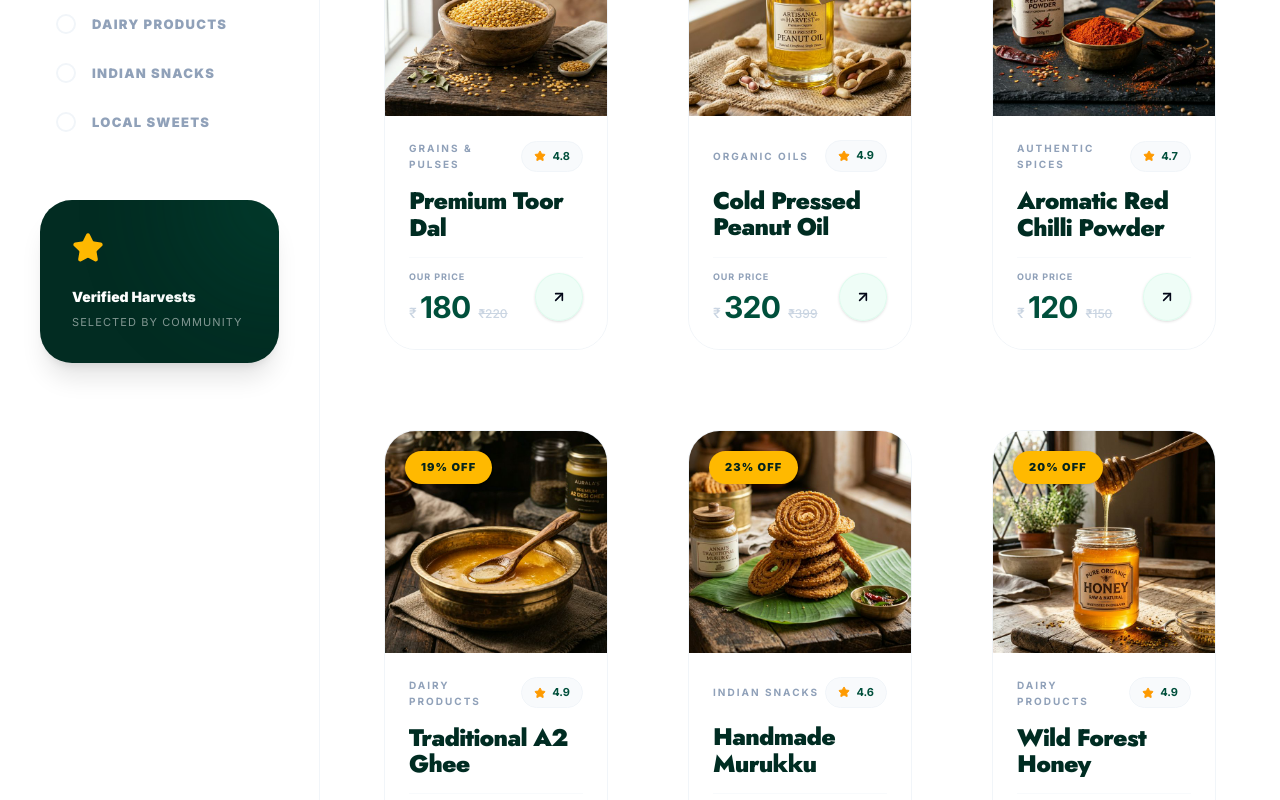
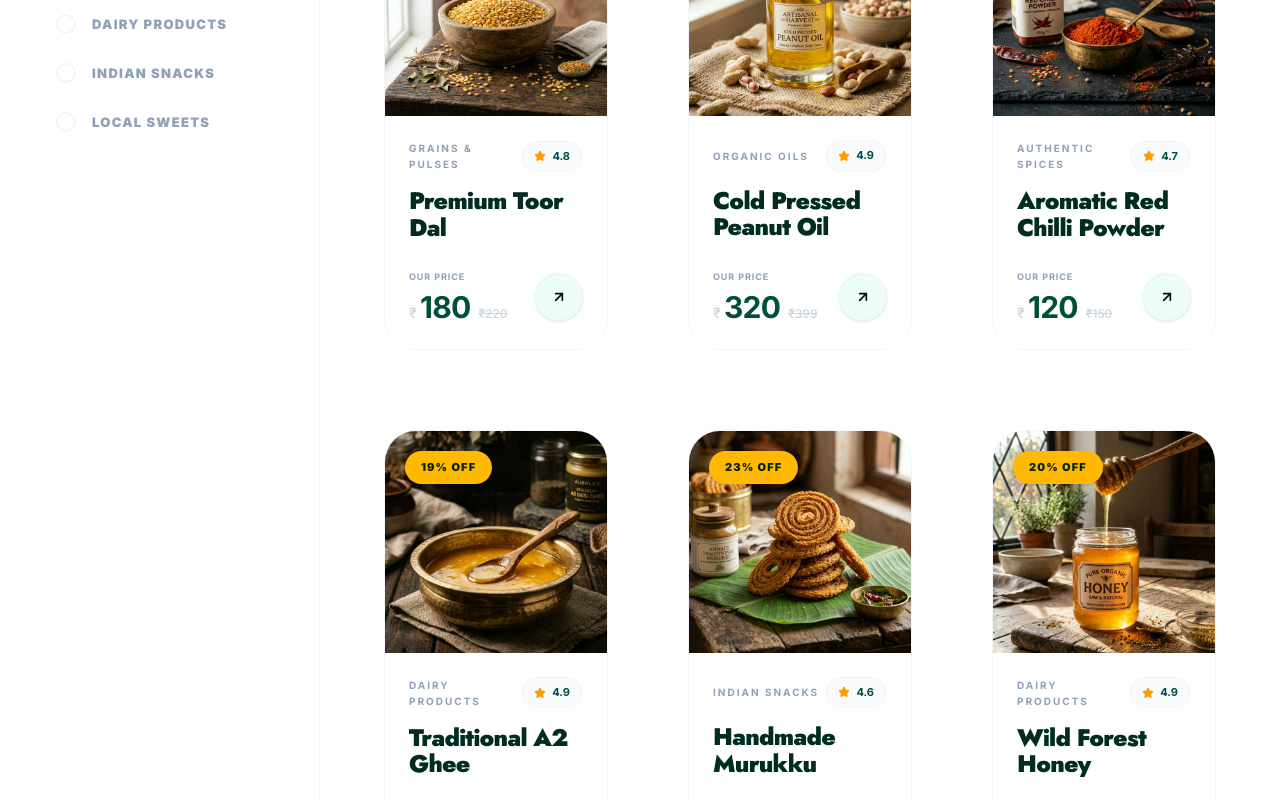
Before and after one commit to balamernstackdev/Namma-ooru-foods, a Next.js app: page /best-selling in a window 1280 px wide. Shown: the part 840-1640 px from the top of the page. Built offline with nearby package versions, Linux system fonts and the light colour scheme.

Commit message:
latest code 1

```diff
--- a/src/app/best-selling/page.tsx
+++ b/src/app/best-selling/page.tsx
@@ -111,13 +111,7 @@ export default function BestSellingPage() {
                         </div>
                      </div>
 
-                     {/* Hall of Fame Card */}
-                     <div className="mt-4 p-8 rounded-[2rem] bg-[#022c22] text-white relative overflow-hidden group shadow-xl">
-                        <div className="absolute top-0 right-0 h-40 w-40 bg-emerald-800 rounded-full blur-3xl opacity-40 -mr-20 -mt-20 group-hover:scale-150 transition-transform duration-1000" />
-                        <Star className="h-8 w-8 text-amber-400 mb-6" fill="currentColor" />
-                        <p className="text-[14px] font-black leading-tight mb-2">Verified Harvests</p>
-                        <p className="text-[11px] opacity-50 uppercase tracking-widest">Selected by community</p>
-                     </div>
+
                   </div>
                </aside>
 
```
